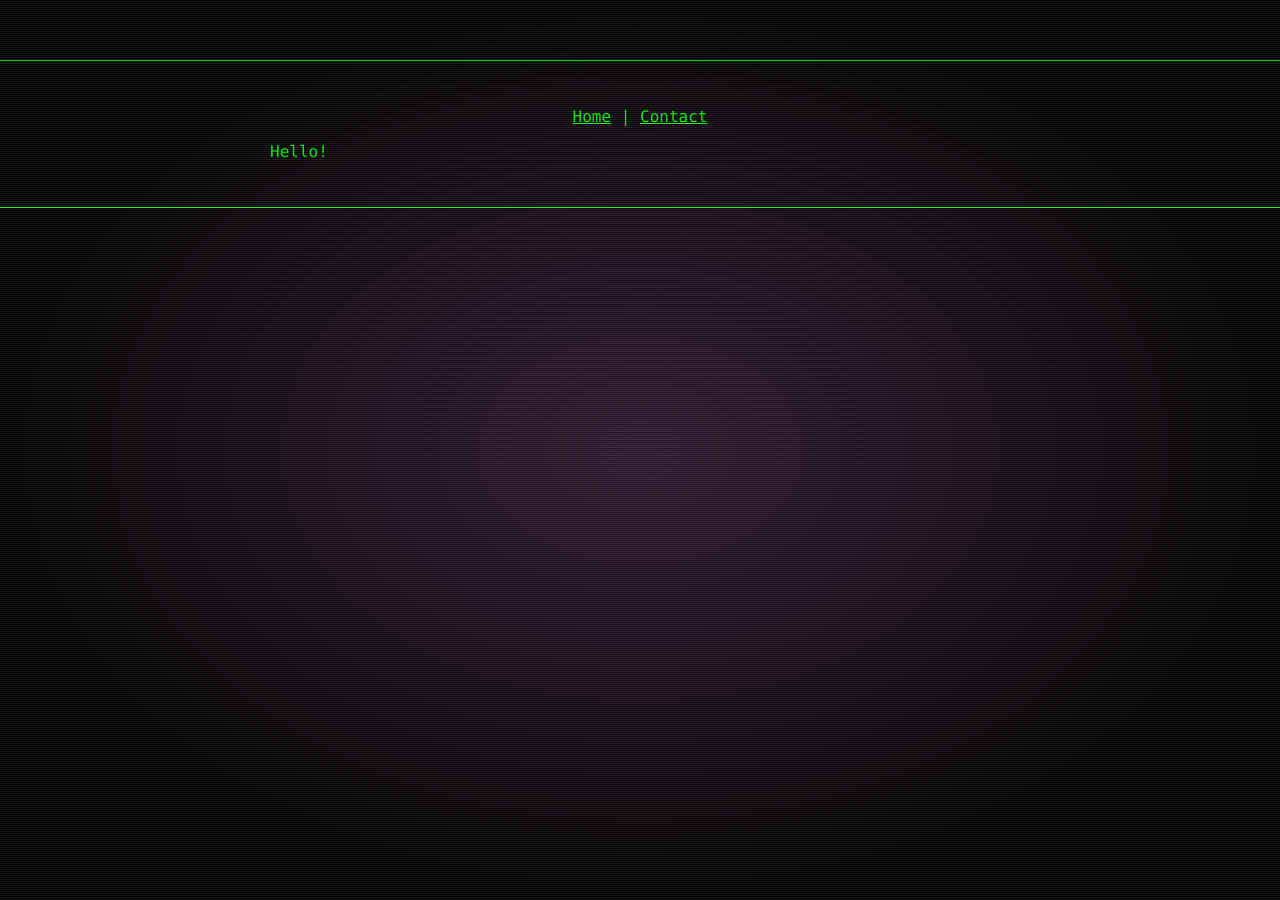
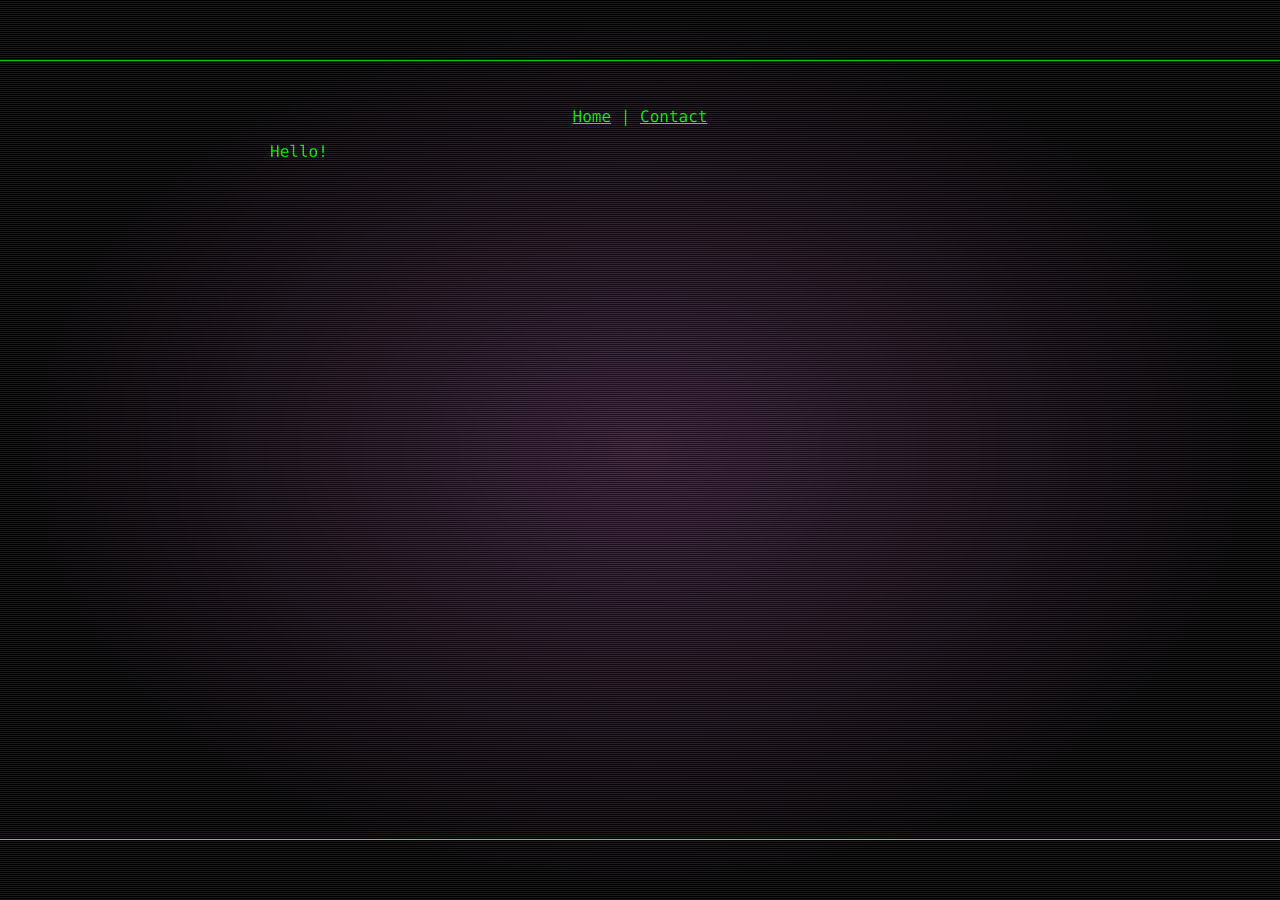
Before and after one commit to adamallaf/adamallaf.github.io, a Jekyll site: the page built from index.md, in a window 1280 px wide. Built offline with Jekyll 4.4.1, drawn with Linux system fonts in a browser that asks for light colours.

Commit message:
updated main css

```diff
--- a/assets/main.css
+++ b/assets/main.css
@@ -17,6 +17,7 @@
   text-shadow: none !important;
 }
 html, body {
+  padding: 0;
   margin: 0;
   height: 100%;
 }
@@ -25,6 +26,9 @@ body {
   color: #00ff00;
   background: -webkit-radial-gradient(center center, contain, rgba(64, 32, 64, 0.75), black) center center no-repeat, black;
   -webkit-background-size: 100% 100%;
+  display: flex;
+  flex-direction: column;
+  min-height: 100vh;
 }
 
 /* unvisited link */
```
